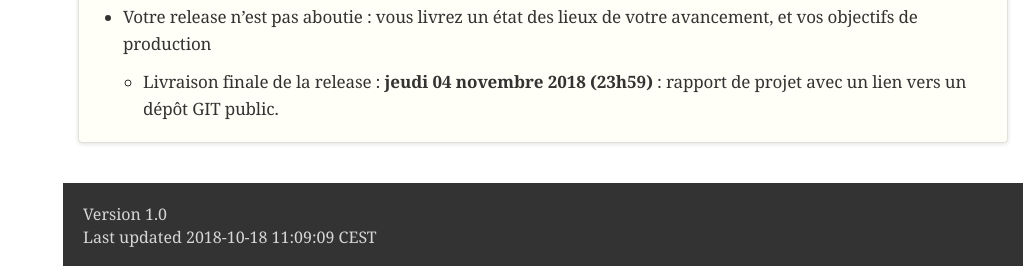
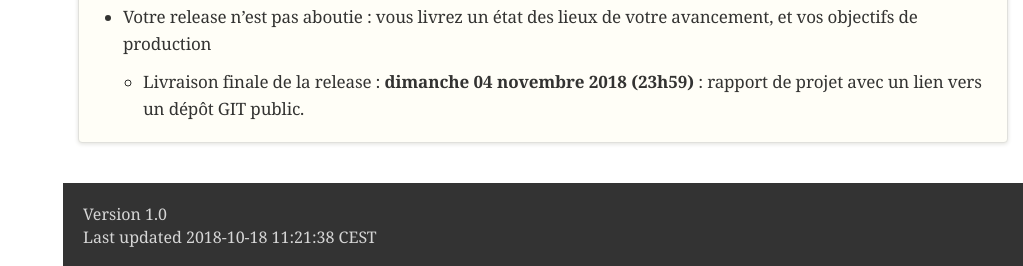
Before and after one commit to sio-melun/stage3, a plain HTML site: page docs/index.html in a window 1280 px wide. Shown: the part 3692-3958 px from the top of the page, without its empty margins (257-1280 px from the left). Drawn offline with nearby package versions, Linux system fonts and the light colour scheme; a web font is replaced by a local one.

Commit message:
change date

```diff
--- a/docs/index.html
+++ b/docs/index.html
@@ -234,7 +234,7 @@ comportant : (votre analyse a peut-être évolué depuis la phase d&#8217;analys
 <div class="ulist">
 <ul>
 <li>
-<p>Livraison finale de la release :  <strong>jeudi 04 novembre 2018 (23h59)</strong> : rapport de projet avec un lien vers un dépôt GIT public.</p>
+<p>Livraison finale de la release :  <strong>dimanche 04 novembre 2018 (23h59)</strong> : rapport de projet avec un lien vers un dépôt GIT public.</p>
 </li>
 </ul>
 </div>
@@ -249,7 +249,7 @@ comportant : (votre analyse a peut-être évolué depuis la phase d&#8217;analys
 <div id="footer">
 <div id="footer-text">
 Version 1.0<br>
-Last updated 2018-10-18 11:09:09 CEST
+Last updated 2018-10-18 11:21:38 CEST
 </div>
 </div>
 </body>
```
Also changed, not shown: 1 other file.
